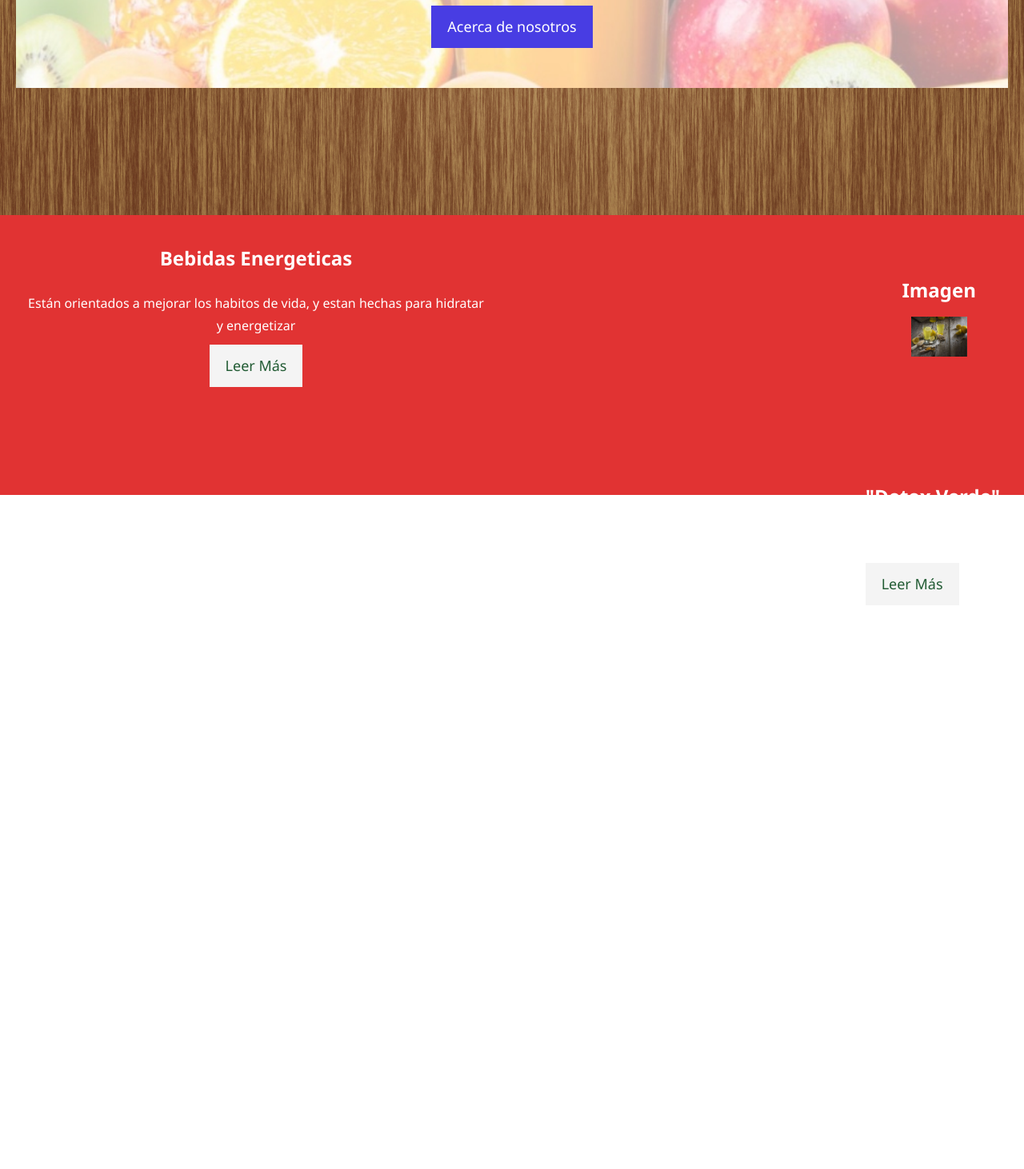
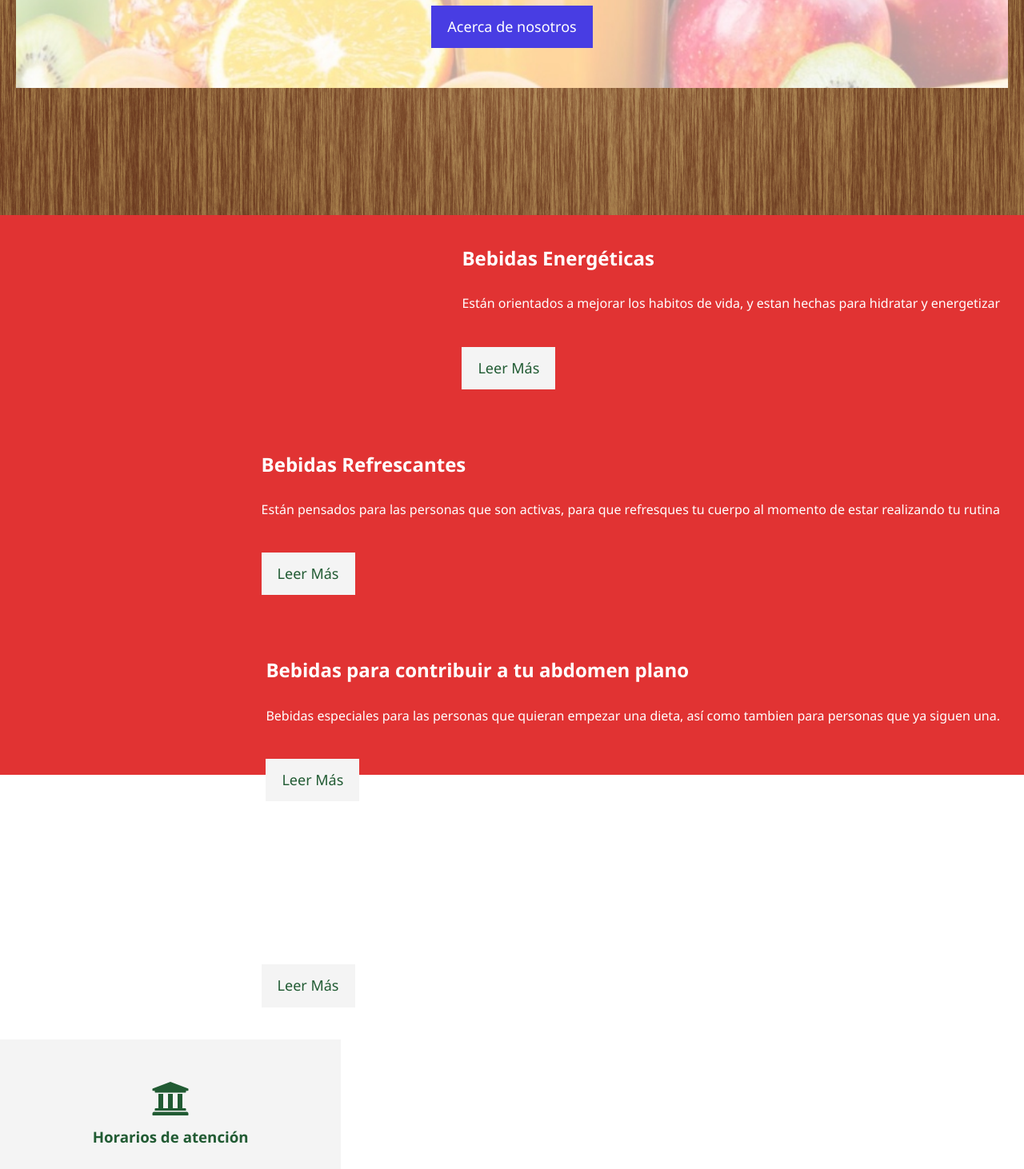
Before and after one commit to Lizeth0205/Proyecto, a plain HTML site: page PROYECTO.html in a window 1280 px wide. Shown: the part 398-1860 px from the top of the page at 80% size. Before the commit the page ends 1195 px from the top, so only its background shows below. Drawn offline with Linux system fonts and the light colour scheme.

Commit message:
Update PROYECTO.html

```diff
--- a/PROYECTO.html
+++ b/PROYECTO.html
@@ -5,7 +5,7 @@
   <meta name="viewport" content="width=device_width, initial_scale=1.0">
   <meta http-equiv="X-UA-Compatible" content="ie=edge">
   <meta name="description" content="Esta es la descripcion de mi sitio web">
-  <meta name="keywords" content="fime, técnica desarrollo web, learn">
+  <meta name="keywords" content="natural, jugos naturales, menu de bebidas">
   <meta name="robots" content="NOINDEX, NOFOLLOW, TRANSLATE">
   <meta name="author" content="FIME">
   <title>JUGOS NATURALES | RODRÍ</title>
@@ -16,13 +16,12 @@
     <header>
       <nav id="navbar">
         <div class="container">
-          <h1 class="logo" title="Bebidas naturales"><a href="./index.html">JUGOS NATURALES | RODRÍ</a></h1>
+          <h1 class="logo" title="Bebidas naturales"><a href="/PROYECTO.html">JUGOS NATURALES | RODRÍ</a></h1>
           <ul>
             <li><a href="./PROYECTO.html">Menú</a></li>
             <li><a href="./Conócenos.html">Conocenos</a></li>
-            <li><a href="./contacto.html">Contacto</a></li>
-            <li><a href="./practicas.html">Practicas</a></li>
-            <li><a href="./PROYECTO.html>"Adicional</a></li>
+            <li><a href="./contactProyecto.html">Contacto</a></li>
+            <li><a href="./trabajoProyecto.html">Practicas</a></li>
           </ul>
         </div>
       </nav>
@@ -40,25 +39,73 @@
     </header>
     <section id="home-info" class="bg-dark">
 
-
-  <div class="info-content1">
+      <div class="info-content">
         <h2>
-     Bebidas Energeticas
+        <span class="text-primary1"></span> Bebidas Energéticas
       </h2>
       <p>Están orientados a mejorar los habitos de vida, y estan hechas para hidratar y energetizar</p>
       <a href="./Conócenos.html" class="btn btn-light">Leer Más</a>
       </div>
-  <div class="info-content1">
-  <div class="info-img">
-    <h2>Imagen</h2>
-    <img src="./IMAGENES/buenos dias.jpg" height="50px" width="70px"></img>
-  </div>
-  </div>
+
       <div class="info-content">
         <h2>
-      "Detox Verde"
+          <span class="text-primary1"></span> Bebidas Refrescantes
         </h2>
-    <p></p>
-    <a href="./practicas.html" class="btn btn-light">Leer Más</a>
+        <p>Están pensados para las personas que son activas, para que refresques tu cuerpo al momento de estar realizando tu rutina</p>
+        <a href="./Conócenos.html" class="btn btn-light">Leer Más</a>
       </div>
         </section>
+
+          <section id="home-info" class="bg-dark">
+      <div class="info-content">
+        <h2>
+        <span class="text-primary1"></span> Bebidas para contribuir a tu abdomen plano
+      </h2>
+      <p>Bebidas especiales para las personas que quieran empezar una dieta, así como tambien para personas que ya siguen una.</p>
+      <a href="./Conócenos.html" class="btn btn-light">Leer Más</a>
+      </div>
+
+      <div class="info-content">
+        <h2>
+          <span class="text-primary1"></span> Bebidas Refrescantes
+        </h2>
+        <p>Están pensados para las personas que son activas, para que refresques tu cuerpo al momento de estar realizando tu rutina</p>
+        <a href="./Conócenos.html" class="btn btn-light">Leer Más</a>
+      </div>
+    </section>
+
+    <section id="features">
+        <div class="box bg-light">
+          <i class="fas fa-university fa-3x"></i>
+          <h3>Horarios de atención</h3>
+          <p>Nuestro horario de servicio al cliente es de:
+          <br>Lunes a Viernes 8:00 a.m. - 7:00 p.m.
+          <br>Sabado 8:00 a.m. - 5:00 p.m.
+          <br>Domingo 9:00a.m. - 6:00 p.m.</p>
+        </div>
+        <!-- https://fontawesome.com/icons-->
+
+
+
+        <!--
+        <div class="box bg-light">
+          <i class="fas fa-university fa-3x"></i>
+
+        </div><div class="box bg-dark">
+            <h3>Ejemplos Iconos </h3>
+    <i class="fab fa-android fa-3x"></i>
+    <i class="fab fa-avianex fa-3x"></i>
+    <i class="fas fa-baseball-ball fa-3x"></i>
+    <i class="fas fa-battery-full fa-3x"></i>
+    <i class="fas fa-bomb fa-3x"></i>
+    <i class="fas fa-bone fa-3x"></i>
+    <i class="fab fa-bluetooth fa-3x"></i>
+    <i class="fas fa-bug fa-3x"></i>
+    <i class="fas fa-building fa-3x"></i>
+    <i class="fas fa-car-alt fa-3x"></i>
+    </div>
+      </section>
+    -->
+
+</body>
+</html>
```
Lines whose indentation alone changed are shown as unchanged.
